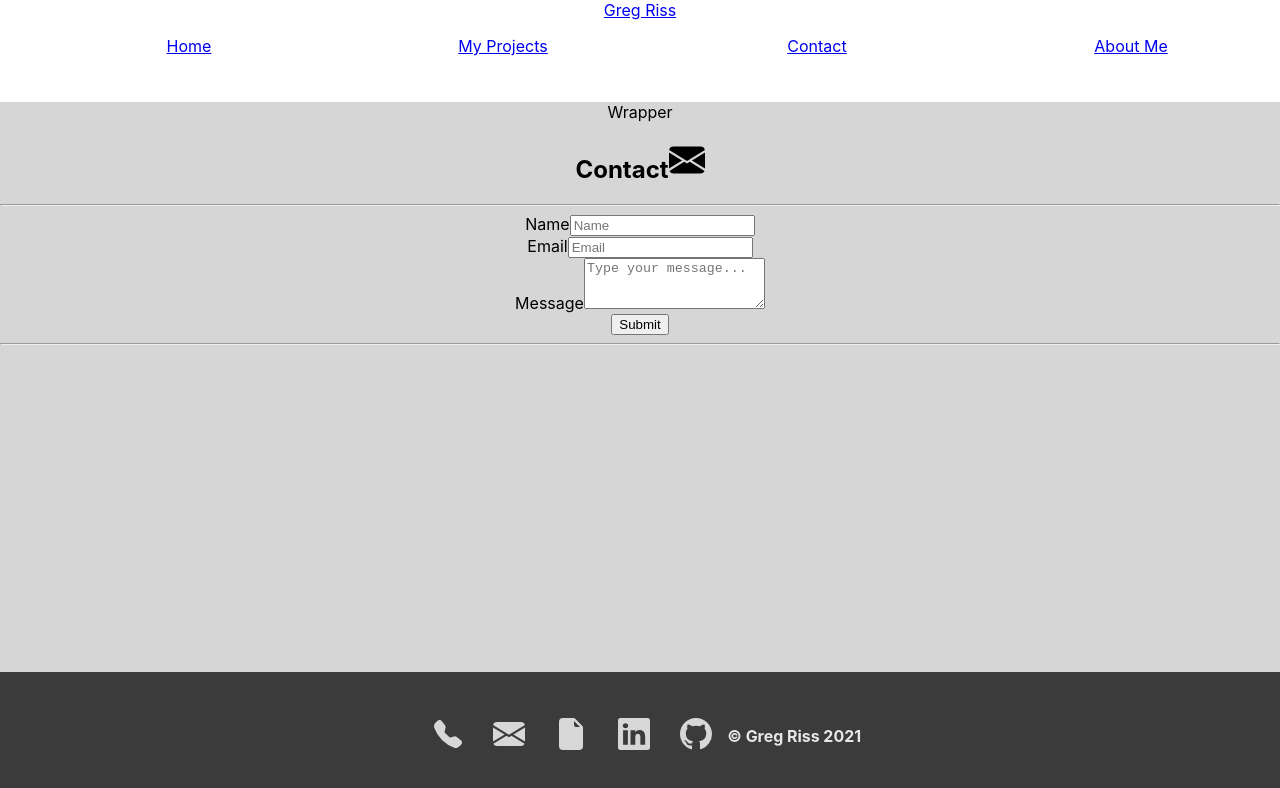
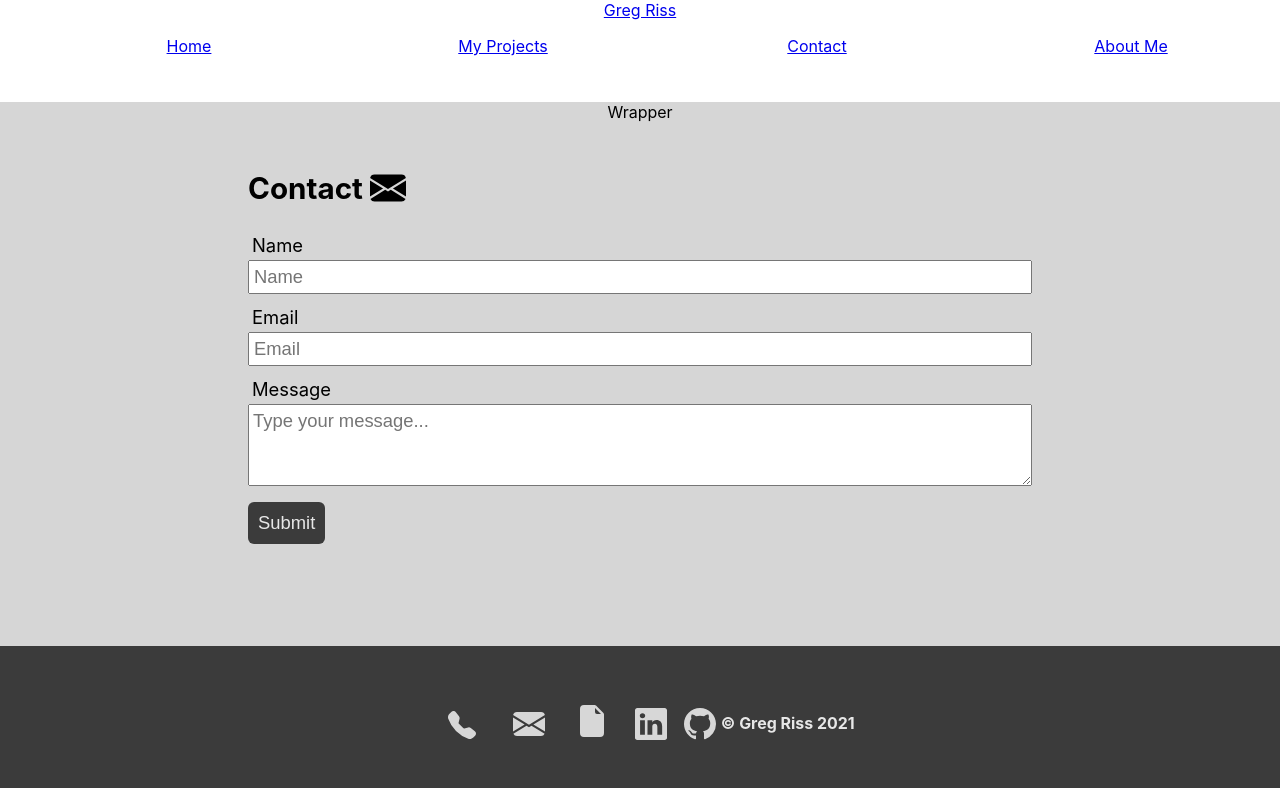
Before and after one commit to gregriss/dev-portfolio, a React (Create React App) app in the folder react-port/: page /contact in a window 1280 px wide. Shown: the top 788 px of the page. Built offline with nearby package versions, Linux system fonts and the light colour scheme.

Commit message:
contact page styles

```diff
--- a/react-port/src/App.js
+++ b/react-port/src/App.js
@@ -1,4 +1,3 @@
-// import logo from './logo.svg';
 import './App.css';
 
 import { BrowserRouter as Router, Route } from 'react-router-dom';
--- a/react-port/src/components/footer/style.css
+++ b/react-port/src/components/footer/style.css
@@ -2,7 +2,7 @@ footer {
     position: absolute;
     bottom: 0;
     margin: 0;
-    height: 10vmax;
+    height: 12vmax;
     width: 100%;
     display: flex;
     justify-content: center;
--- a/react-port/src/pages/contact/contact.js
+++ b/react-port/src/pages/contact/contact.js
@@ -1,30 +1,30 @@
 import React from 'react';
-
+import './style.css';
 function Contact() {
     return (
-        <div class="container contact-content col-lg-7">
-            <h2 class="contact-h2">
+        <div className="container">
+            <div className="contact-content">
+                <form netlify>
+                    <h2 className="contact-h2">
                         Contact
-            <img src="assets/envelope-icon.svg" class="icon" alt="envelope icon" />
+                    <img src="assets/envelope-icon.svg" className="icon" alt="envelope icon" />
                     </h2>
-            <hr />
-            <form netlify>
-                <div class="mb-3">
-                    <label class="form-label">Name</label>
-                    <input name="name" type="text" id="nameInput" class="form-control" placeholder="Name" />
+                    <div className="form-field">
+                        <label className="form-label">Name</label>
+                        <input name="name" type="text" id="nameInput" className="form-control" placeholder="Name" />
                     </div>
-                <div class="mb-3">
-                    <label class="form-label">Email</label>
-                    <input name="email" type="email" id="emailInput" class="form-control" placeholder="Email" />
+                    <div className="form-field">
+                        <label className="form-label">Email</label>
+                        <input name="email" type="email" id="emailInput" className="form-control" placeholder="Email" />
                     </div>
-                <div class="mb-3">
-                    <label for="userMessage" class="form-label">Message</label>
-                    <textarea id="userMessage" class="form-control" name="userMessage" rows="3"
+                    <div className="form-field">
+                        <label for="userMessage" className="form-label">Message</label>
+                        <textarea id="userMessage" className="form-control" name="userMessage" rows="3"
                             placeholder="Type your message..."></textarea>
                     </div>
-                <button id="contact-submit-btn" type="submit" class="btn btn-outline-light btn-lg">Submit</button>
+                    <button id="contact-submit-btn" type="submit" className="btn btn-outline-light btn-lg">Submit</button>
                 </form>
-            <hr />
+            </div>
         </div>
     )
 }
--- /dev/null
+++ b/react-port/src/pages/contact/style.css
@@ -0,0 +1,53 @@
+.container {
+    height: 100%;
+    display: flex;
+    justify-content: center;
+}
+
+.contact-content {
+    height: auto;
+    width: 100%;
+    margin: 0;
+    display: flex;
+    justify-content: center;
+}
+
+form {
+    text-align: left;
+    height: 100%;
+    width: auto;
+    width: clamp(500px, 70%, 800px);
+}
+
+input, textarea, label, button {
+    font-size: 115%;
+    padding: 0.25rem;
+}
+
+textarea {
+    font-family: sans-serif;
+    line-height: 24px;
+}
+button {
+    background: #3b3b3b;
+    color: #e7e7e7;
+    margin: 0.5rem;
+    padding: 10px;
+    border: none;
+    border-radius: 6px;
+}
+
+.form-field {
+    display: flex;
+    flex-flow: column;
+    margin: 0.5rem;
+}
+
+.icon {
+    margin: 0px 0px -7px 7px;
+}
+
+.contact-h2 {
+    font-size: 185%;
+    margin: 3rem 0.5rem 1.5rem 0.5rem;
+}
```
Lines whose indentation alone changed are shown as unchanged.
